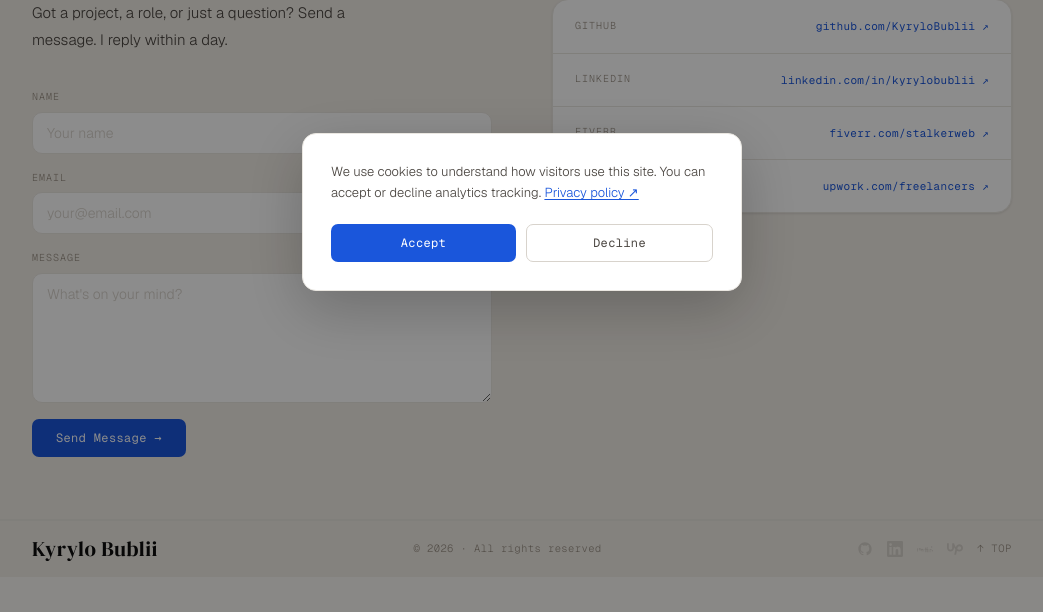
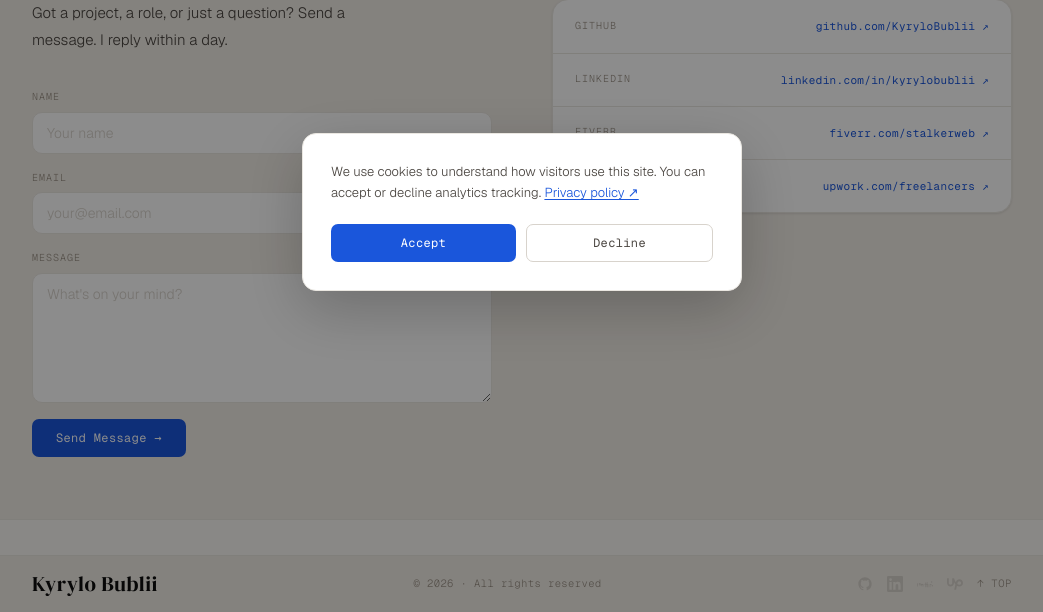
Before and after one commit to KyryloBublii/digital-cv, a Flask app: page /contact in a window 1280 px wide. Shown: the part 188-800 px from the top of the page, without its empty margins (118-1161 px from the left). Run offline with Flask 3, Linux system fonts and the light colour scheme.

Commit message:
Footer change

```diff
--- a/static/css/custom.css
+++ b/static/css/custom.css
@@ -41,7 +41,16 @@ body {
   line-height: 1.65;
   -webkit-font-smoothing: antialiased;
   overflow-x: hidden;
+  /* Sticky footer: short pages (404, privacy) push the footer to the bottom of
+     the viewport instead of leaving it floating mid-screen; long pages are
+     unaffected because main grows past 100vh. nav is fixed, so it sits outside
+     this column. */
+  min-height: 100vh;
+  display: flex;
+  flex-direction: column;
 }
+main#content { flex: 1 0 auto; }
+footer { flex-shrink: 0; }
 a { color: inherit; text-decoration: none; }
 img { display: block; max-width: 100%; }
 ::-webkit-scrollbar { width: 4px; }
```
